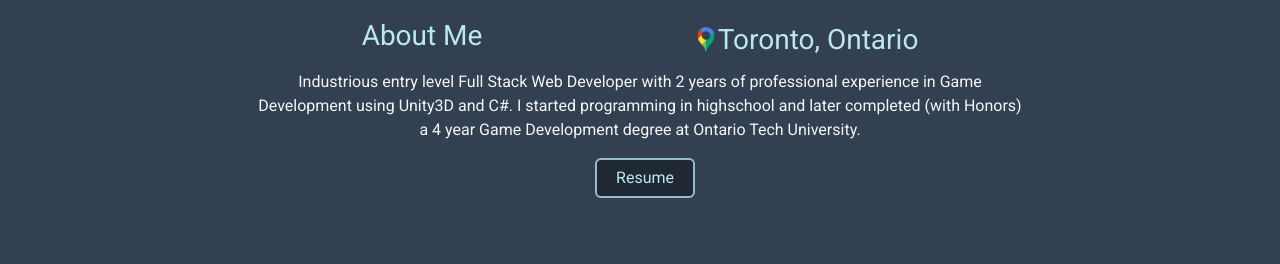
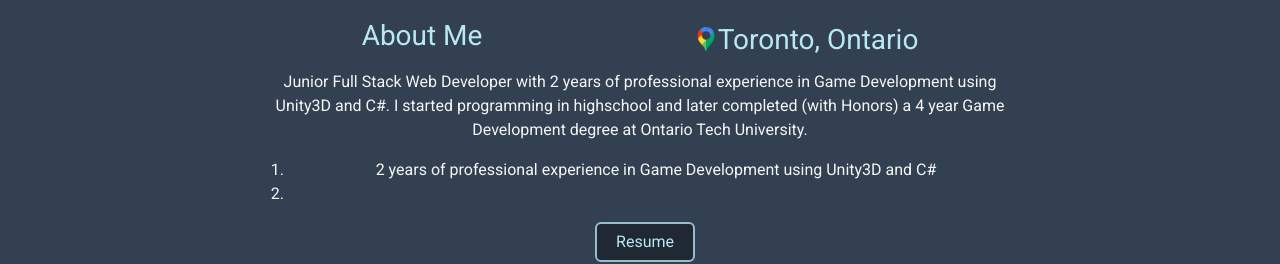
Before and after one commit to JonWaaler/react-portfolio, a React (Create React App) app: page / in a window 1280 px wide. Shown: the part 1099-1363 px from the top of the page. Built offline with nearby package versions, Linux system fonts and the light colour scheme.

Commit message:
updated readme

```diff
--- a/src/components/About/index.js
+++ b/src/components/About/index.js
@@ -20,9 +20,13 @@
             </div>
             <div className="about-desc">
               <p>
-                Industrious entry level Full Stack Web Developer with 2 years of professional experience in Game Development using Unity3D and C#.
+                Junior Full Stack Web Developer with 2 years of professional experience in Game Development using Unity3D and C#.
                 I started programming in highschool and later completed (with Honors) a 4 year Game Development degree at Ontario Tech University.
               </p>
+              <ol>
+                <li>2 years of professional experience in Game Development using Unity3D and C#</li>
+                <li></li>
+              </ol>
               <li style={{listStyle: "none", display: "flex", justifyContent: "center"}}>
                 <a id="resume-btn" className="nav-link rounded" target="_blank" href={data["resume-link"]} style={{width: "100px", textAlign: "center"}} >
                   Resume
```
Also changed, not shown: 1 other file (tests, documents, lock files or other folders).
